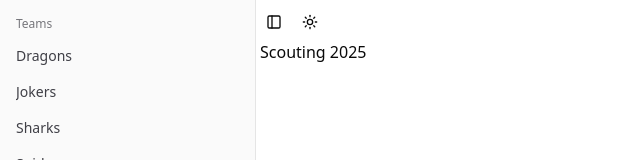
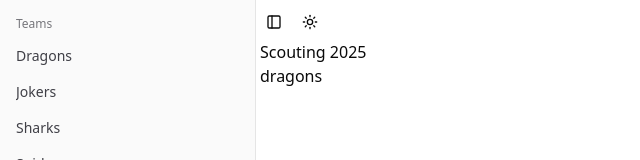
Before and after one commit to JPflaum/sveltehub-scouting, a SvelteKit app: page / in a window 1280 px wide. Shown: the top 160 px of the page, without its empty margins (0-640 px from the left). Built offline with nearby package versions, Linux system fonts and the light colour scheme.

Commit message:
added base to home

```diff
--- a/src/routes/+page.svelte
+++ b/src/routes/+page.svelte
@@ -1 +1,6 @@
+<script>
+	import { base } from '$app/paths';
+</script>
+
 <p>Scouting 2025</p>
+<a href="{base}/dragons">dragons</a>
```
